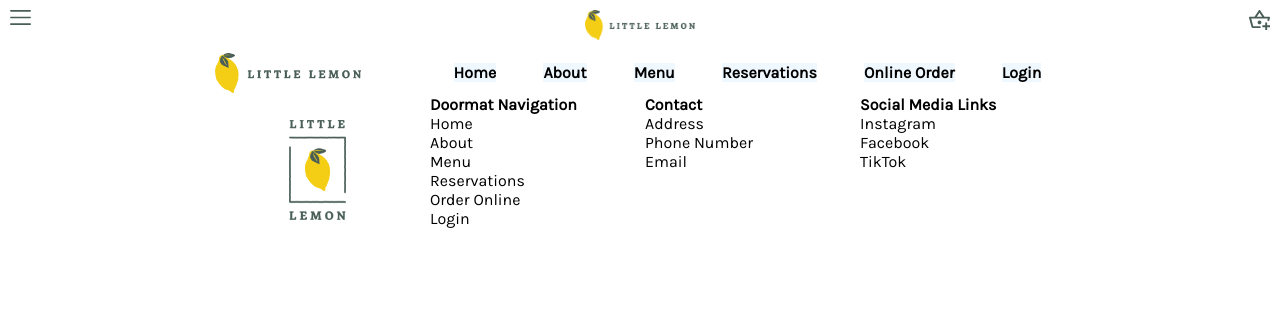
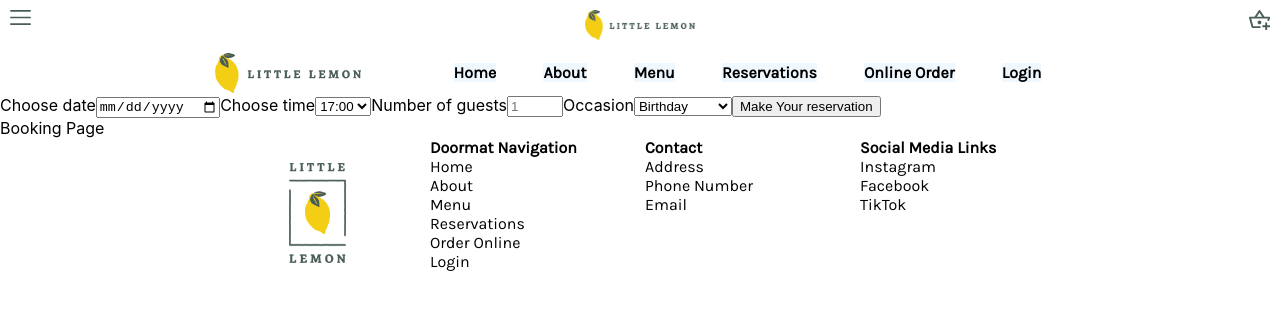
Before and after one commit to lantianqi/little-lemon, a React (Create React App) app: page /reservations in a window 1280 px wide. Shown: the top 310 px of the page. Built offline with nearby package versions, Linux system fonts and the light colour scheme; a web font is replaced by a local one.

Commit message:
add Booking Component

```diff
--- a/src/App.js
+++ b/src/App.js
@@ -4,6 +4,7 @@
 import Home from "./Home";
 import Chicago from "./Chicago";
 import Menu from "./Menu";
+import Booking from "./Booking";
 import "./App.css";
 import "./styles.css";
 
@@ -16,10 +17,11 @@
       <Nav />
 
       <Routes>
-        <Route path="/" element={<Home />}></Route>
-        <Route path="/home" element={<Home />}></Route>
-        <Route path="/about" element={<Chicago />}></Route>
-        <Route path="/menu" element={<Menu />}></Route>
+        <Route path="/" element={<Home />} />
+        <Route path="/home" element={<Home />} />
+        <Route path="/about" element={<Chicago />} />
+        <Route path="/menu" element={<Menu />} />
+        <Route path="/reservations" element={<Booking />} />
       </Routes>
 
       <Footer />
--- /dev/null
+++ b/src/Booking.js
@@ -0,0 +1,12 @@
+import BookingForm from "./BookingForm";
+
+function Booking() {
+  return (
+    <div>
+      <BookingForm />
+      Booking Page
+    </div>
+  );
+}
+
+export default Booking;
--- /dev/null
+++ b/src/BookingForm.js
@@ -0,0 +1,31 @@
+function BookingForm() {
+  return (
+    <form>
+      <label htmlFor="res-date">Choose date</label>
+      <input type="date" id="res-date" />
+
+      <label htmlFor="res-time">Choose time</label>
+      <select id="res-time">
+        <option>17:00</option>
+        <option>18:00</option>
+        <option>19:00</option>
+        <option>20:00</option>
+        <option>21:00</option>
+        <option>22:00</option>
+      </select>
+
+      <label for="guests">Number of guests</label>
+      <input type="number" placeholder="1" min="1" max="10" id="guests"></input>
+
+      <label for="occasion">Occasion</label>
+      <select id="occasion">
+        <option>Birthday</option>
+        <option>Engagement</option>
+        <option>Anniversary</option>
+      </select>
+      <input type="submit" value="Make Your reservation"></input>
+    </form>
+  );
+}
+
+export default BookingForm;
```
